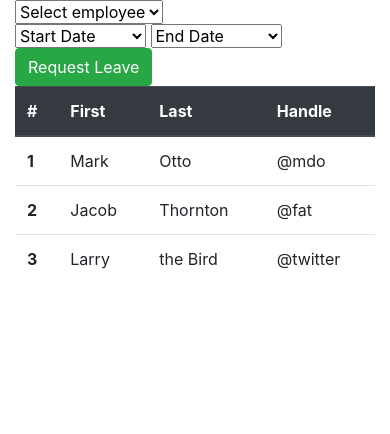
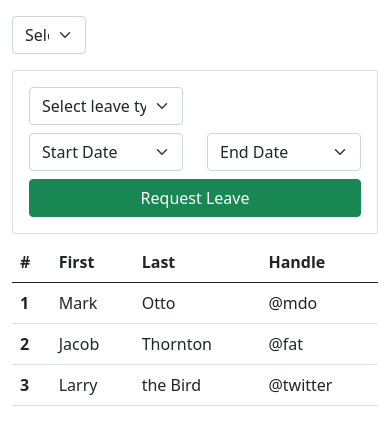
Before and after one commit to apiwatdev/simple-timesheet-express-ts, a website: page view/leave.html in a window 390 px wide. Drawn offline with nearby package versions, Linux system fonts and the light colour scheme.

Commit message:
set boostrap

```diff
--- a/view/leave.html
+++ b/view/leave.html
@@ -6,45 +6,66 @@
     <meta http-equiv="X-UA-Compatible" content="IE=edge" />
     <meta name="viewport" content="width=device-width, initial-scale=1.0" />
     <title>Simple TimeSheet</title>
-    <link rel="stylesheet" href="https://cdn.jsdelivr.net/npm/bootstrap@4.3.1/dist/css/bootstrap.min.css"
-        integrity="sha384-ggOyR0iXCbMQv3Xipma34MD+dH/1fQ784/j6cY/iJTQUOhcWr7x9JvoRxT2MZw1T" crossorigin="anonymous" />
+    <link href="https://cdn.jsdelivr.net/npm/bootstrap@5.0.2/dist/css/bootstrap.min.css" rel="stylesheet"
+        integrity="sha384-EVSTQN3/azprG1Anm3QDgpJLIm9Nao0Yz1ztcQTwFspd3yD65VohhpuuCOmLASjC" crossorigin="anonymous">
+    <link rel="stylesheet" href="style.css">
 </head>
 
 <body>
 
     <div class="container-fluid">
 
-        <section class="select-employee-section">
-            <div class="select_employee">
-                <select class="form-select" aria-label="Default select example">
+        <section class="select-employee-section mb-3">
+            <div class="select_employee row">
+                <div class="col-3">
+                    <select class="form-select" aria-label=" Default select example">
                         <option selected>Select employee</option>
                         <option value="1">John Wanumn</option>
                         <option value="2">Json Winson</option>
                         <option value="3">Apiwat Dason</option>
                     </select>
                 </div>
+
+            </div>
         </section>
 
         <section class="request-leave-section">
+            <div class="card  w-md-100 w-50 p-3">
+                <div class="row">
+                    <div class="col-6">
+                        <select class="form-select  mb-2" aria-label="Default select example">
+                            <option selected>Select leave type</option>
+                            <option value="1">John Wanumn</option>
+                            <option value="2">Json Winson</option>
+                            <option value="3">Apiwat Dason</option>
+                        </select>
+                    </div>
+                </div>
 
-            <select class="form-select" aria-label="Default select example">
+
+                <div class="row">
+                    <div class="col-6">
+                        <select class="form-select  mb-2" aria-label="Default select example">
                             <option selected>Start Date</option>
                             <option value="1">John Wanumn</option>
                             <option value="2">Json Winson</option>
                             <option value="3">Apiwat Dason</option>
                         </select>
+                    </div>
 
-
-            <select class="form-select" aria-label="Default select example">
+                    <div class="col-6">
+                        <select class="form-select  mb-2" aria-label="Default select example">
                             <option selected>End Date</option>
                             <option value="1">John Wanumn</option>
                             <option value="2">Json Winson</option>
                             <option value="3">Apiwat Dason</option>
                         </select>
-
+                    </div>
+                </div>
 
                 <button type="button" class="btn btn-success">Request Leave</button>
 
+            </div>
         </section>
 
 
--- /dev/null
+++ b/view/style.css
@@ -0,0 +1,19 @@
+
+body {
+    margin: 1rem 0;
+}
+
+section {
+    margin-bottom: 0.5rem;
+}
+
+.select-month {
+    margin-bottom: 0.5rem;
+}
+
+
+@media screen  and (max-width: 768px){
+    .w-md-100 {
+        width:  100%!important
+    }
+}
```
Also changed, not shown: docker-compose.yml (added, +16 -0 lines), view/index.html (+19 -12 lines), script/10001_create_Employee.js (added), script/10002_create_LeaveType.js (added), script/10003_create_RequestLeave.js (added), script/10004_create_TimeSheet.js (added). Lines whose indentation alone changed are shown as unchanged.
